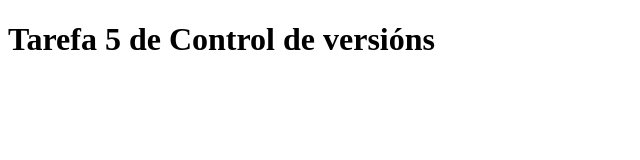
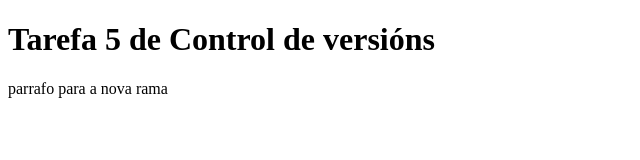
Before and after one commit to diegogs1991/repositorioremoto, a plain HTML site: page index.html in a window 1280 px wide. Shown: the whole page, without its empty margins (0-640 px from the left). Drawn offline with Linux system fonts and the light colour scheme.

Commit message:
con cambios

```diff
--- a/index.html
+++ b/index.html
@@ -8,5 +8,6 @@
 </head>
 <body>
     <h1>Tarefa 5 de Control de versións</h1>
+    <p>parrafo para a nova rama</p>
 </body>
 </html>
```
